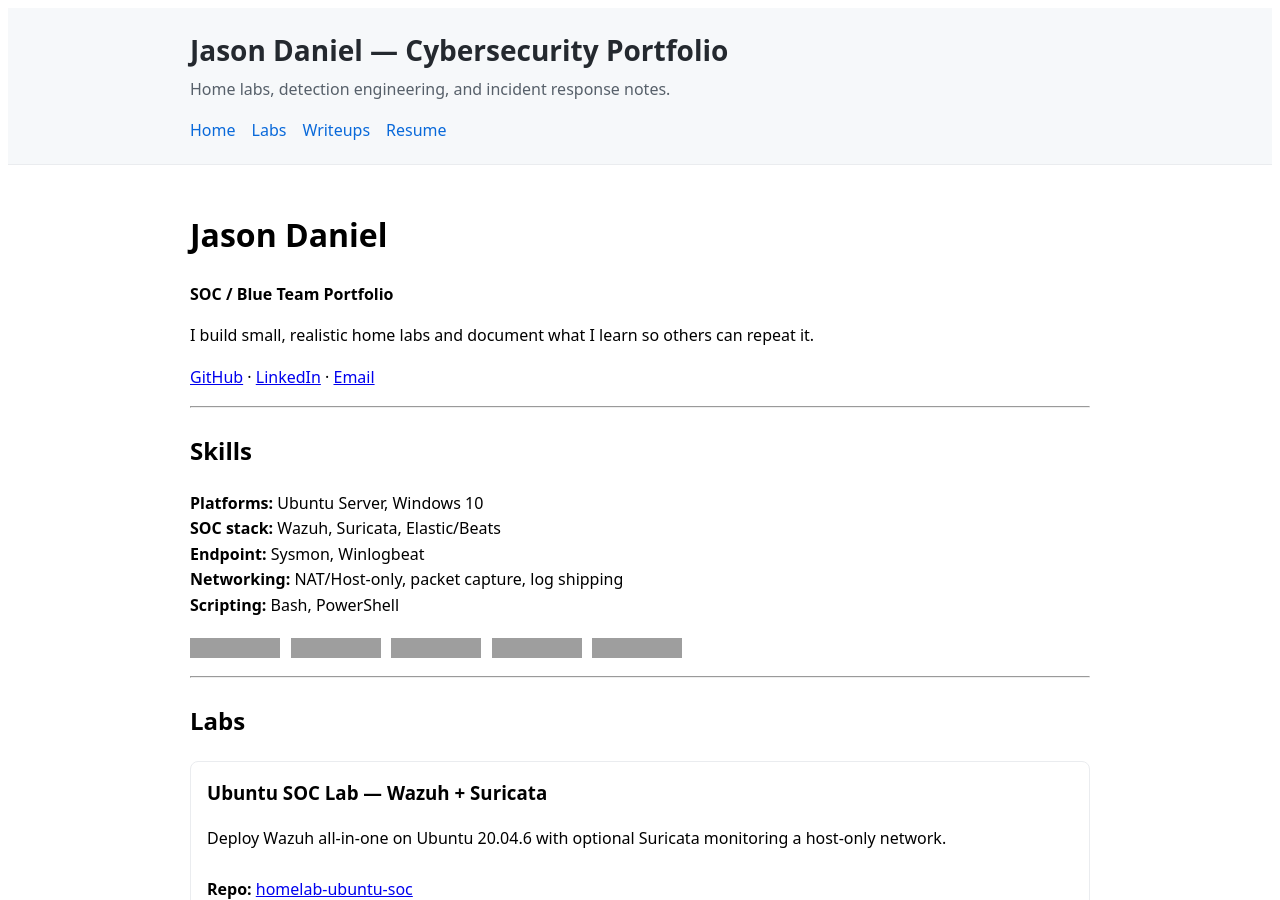
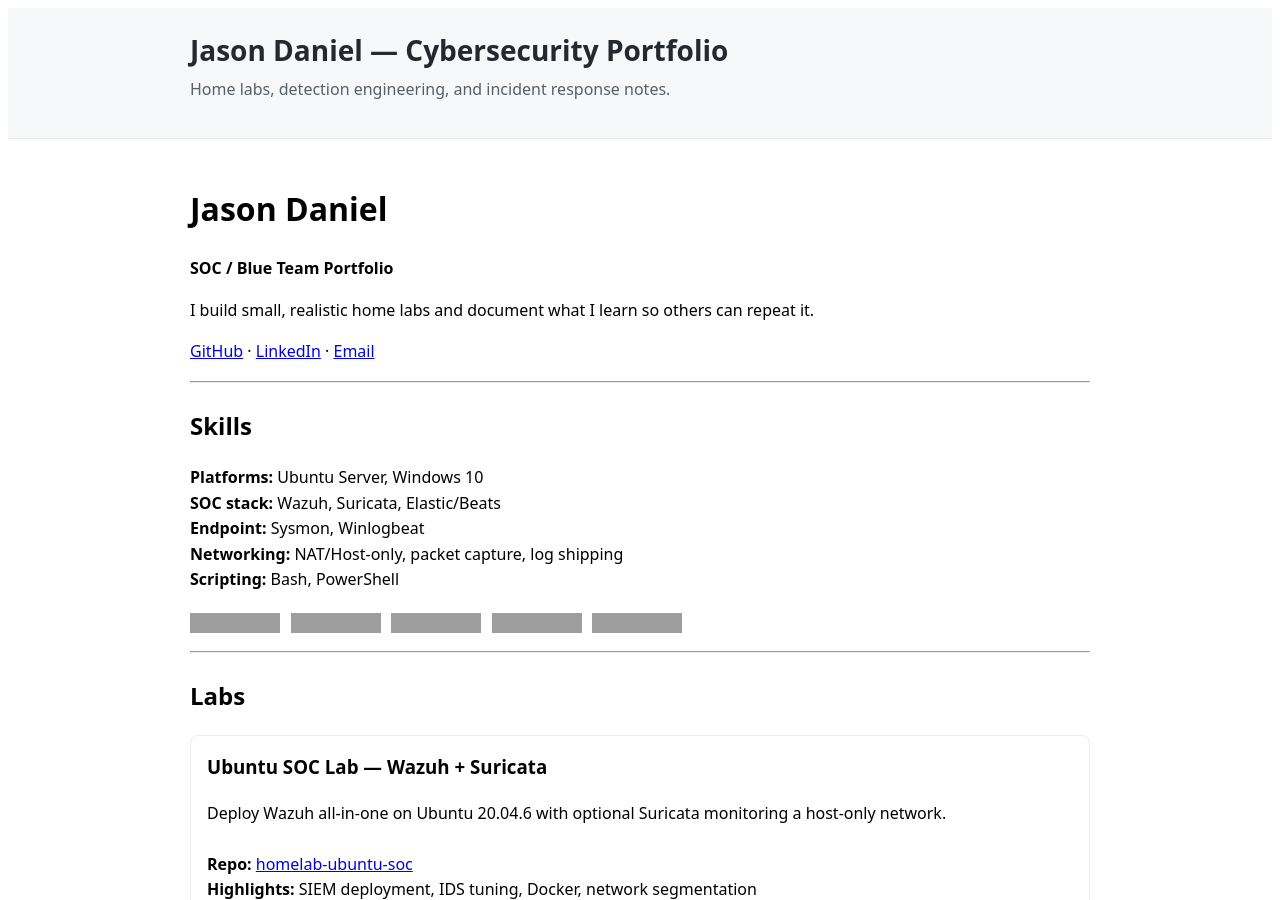
Before and after one commit to cscdanielj/cscdanielj.github.io, a Jekyll site: the page built from index.md, in a window 1280 px wide and 900 px high, cut to the strip 0-900 px from the top of the window. Built offline with Jekyll 4.4.1, drawn with Linux system fonts in a browser that asks for light colours; grey boxes are pictures that could not be loaded.

Commit message:
Update _config.yml

```diff
--- a/_config.yml
+++ b/_config.yml
@@ -6,21 +6,10 @@
 url: "https://cscdanielj.github.io"
 
 # Theme (official GitHub Pages theme)
-remote_theme: pages-themes/cayman@v0.2.0
+remote_theme: pages-themes/minimal@v0.2.0
 plugins:
   - jekyll-remote-theme
 
 # Social / metadata
 author: Jason Daniel
 linkedin_username: jason-daniel-067236346
-
-# Navigation links (optional, shown in the header)
-nav:
-  - name: Home
-    link: /
-  - name: Labs
-    link: /#projects
-  - name: Writeups
-    link: /#writeups
-  - name: Resume
-    link: /#resume
```
